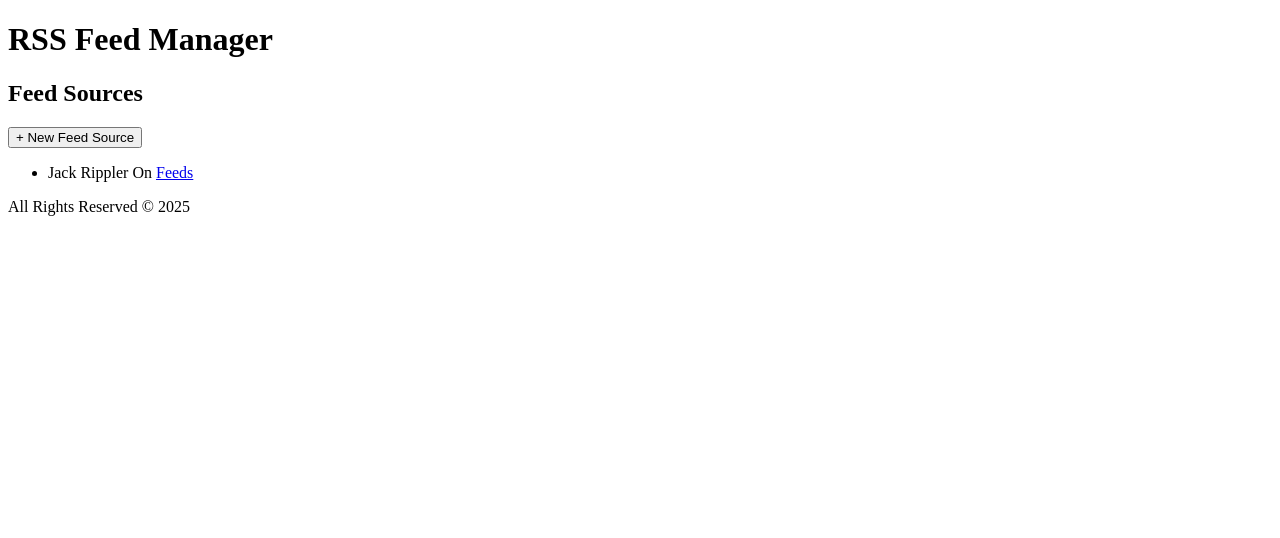
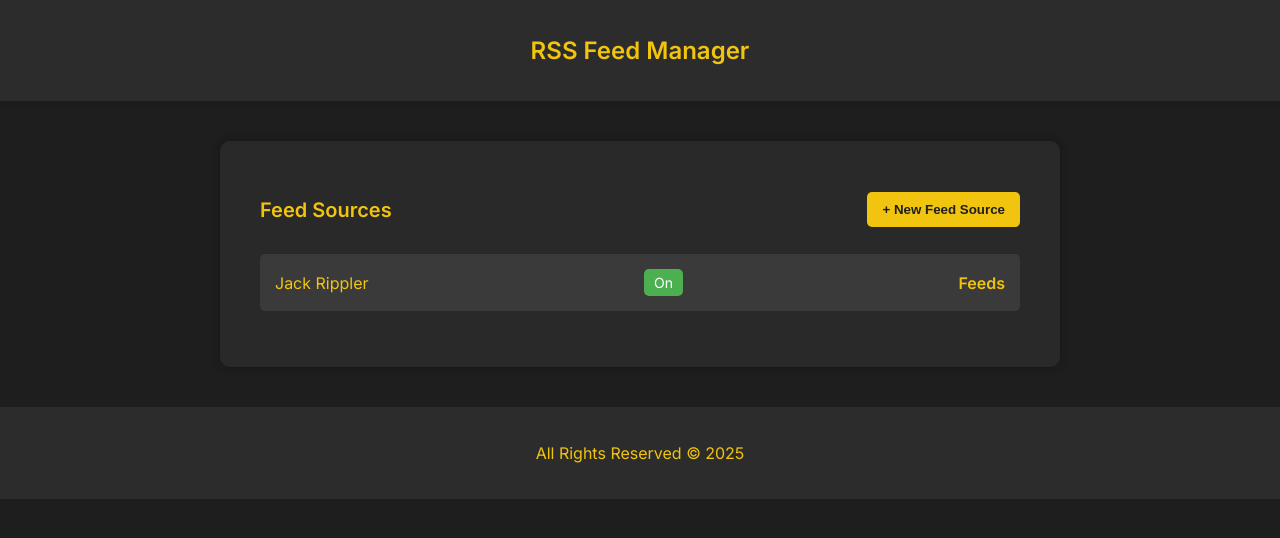
Before and after one commit to xrpgallery/rss-site, a plain HTML site: page index.html in a window 1280 px wide. Drawn offline with Linux system fonts and the light colour scheme.

Commit message:
Update style.css

```diff
--- a/css/style.css
+++ b/css/style.css
@@ -1,41 +1,112 @@
-<!DOCTYPE html>
-<html lang="en">
-<head>
-    <meta charset="UTF-8">
-    <meta name="viewport" content="width=device-width, initial-scale=1.0">
-    <title>RSS Feed Manager</title>
-    <link rel="stylesheet" href="css/style.css">
-</head>
-<body>
-    <div id="app">
-        <h1>RSS Feed Manager</h1>
+/* General Styles */
+body {
+    font-family: 'Inter', sans-serif;
+    background-color: #1e1e1e;
+    color: #f1c40f;
+    margin: 0;
+    padding: 0;
+}
 
-        <form id="feedForm">
-            <label for="feedTitle">Feed Title</label>
-            <input type="text" id="feedTitle" placeholder="e.g., Jack Rippler" required>
+/* Header */
+header {
+    text-align: center;
+    padding: 20px;
+    background-color: #2c2c2c;
+    box-shadow: 0 4px 6px rgba(0, 0, 0, 0.1);
+}
 
-            <label for="feedLink">Feed Link</label>
-            <input type="url" id="feedLink" placeholder="e.g., https://x.com/RippleXrpie" required>
+h1 {
+    font-size: 24px;
+    font-weight: 600;
+}
 
-            <label for="webhookLink">Webhook Link</label>
-            <input type="url" id="webhookLink" placeholder="e.g., https://hook.eu2.make.com/..." required>
+/* Main Container */
+main {
+    max-width: 800px;
+    margin: 40px auto;
+    padding: 20px;
+    background-color: #292929;
+    border-radius: 10px;
+    box-shadow: 0 0 10px rgba(0, 0, 0, 0.3);
+}
 
-            <label for="schedule">Schedule</label>
-            <select id="schedule">
-                <option value="3">Every 3 hours</option>
-                <option value="6">Every 6 hours</option>
-                <option value="12">Every 12 hours</option>
-            </select>
+/* Feed Section */
+.feed-container {
+    padding: 20px;
+}
 
-            <button type="submit">Add Feed</button>
-        </form>
+.feed-header {
+    display: flex;
+    justify-content: space-between;
+    align-items: center;
+}
 
-        <div id="feeds">
-            <h2>Feeds</h2>
-            <ul id="feedList"></ul>
-        </div>
-    </div>
+.feed-header h2 {
+    font-size: 20px;
+    font-weight: 600;
+}
 
-    <script src="js/script.js"></script>
-</body>
-</html>
+#newFeedBtn {
+    background-color: #f1c40f;
+    color: #1e1e1e;
+    padding: 10px 15px;
+    border: none;
+    border-radius: 5px;
+    cursor: pointer;
+    font-weight: 600;
+}
+
+#newFeedBtn:hover {
+    background-color: #d4a60f;
+}
+
+/* Feed List */
+#feedList {
+    list-style: none;
+    padding: 0;
+}
+
+#feedList li {
+    display: flex;
+    justify-content: space-between;
+    align-items: center;
+    padding: 15px;
+    background-color: #3a3a3a;
+    margin-top: 10px;
+    border-radius: 5px;
+}
+
+.feed-title {
+    font-size: 16px;
+    font-weight: 400;
+}
+
+.status {
+    padding: 5px 10px;
+    border-radius: 5px;
+    font-size: 14px;
+}
+
+.status.on {
+    background-color: #4caf50;
+    color: white;
+}
+
+/* Feed Link */
+.feed-link {
+    text-decoration: none;
+    color: #f1c40f;
+    font-weight: 600;
+}
+
+.feed-link:hover {
+    text-decoration: underline;
+}
+
+/* Footer */
+footer {
+    text-align: center;
+    padding: 20px;
+    background-color: #2c2c2c;
+    margin-top: 40px;
+}
```
